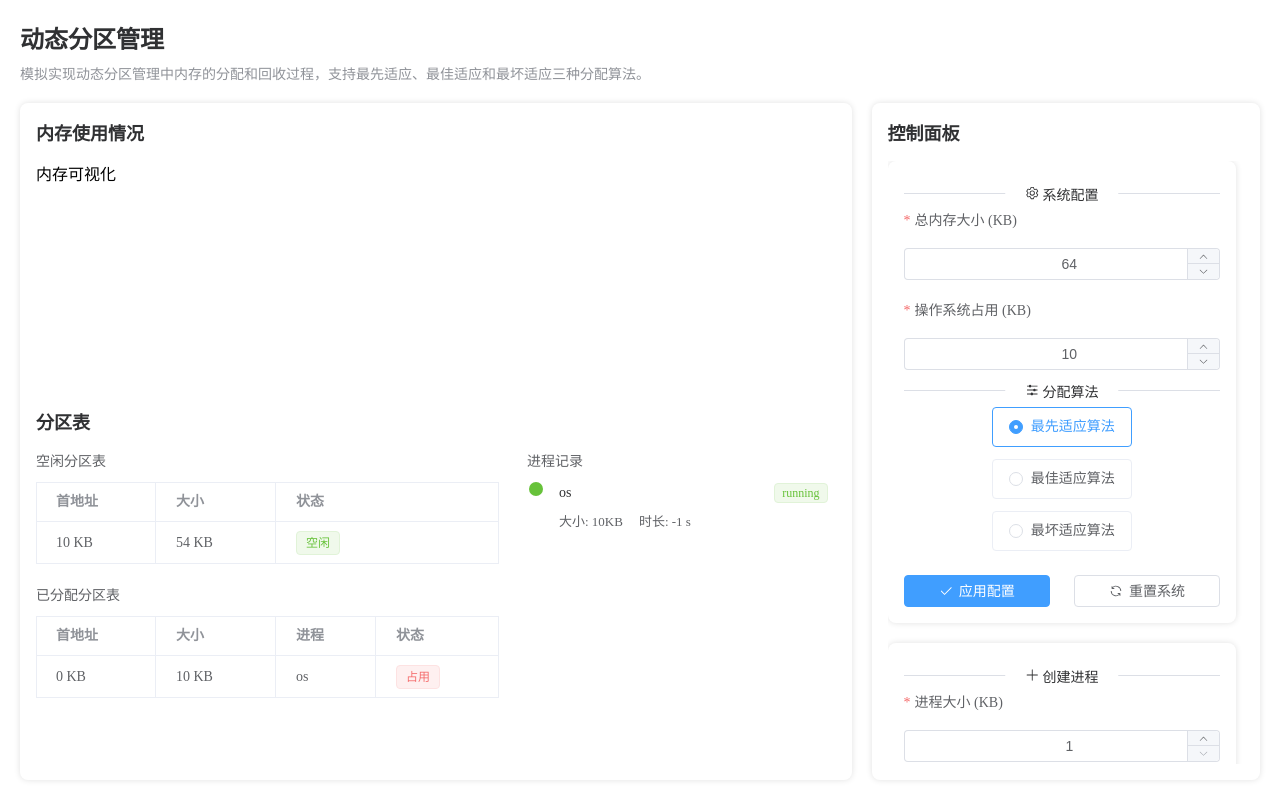
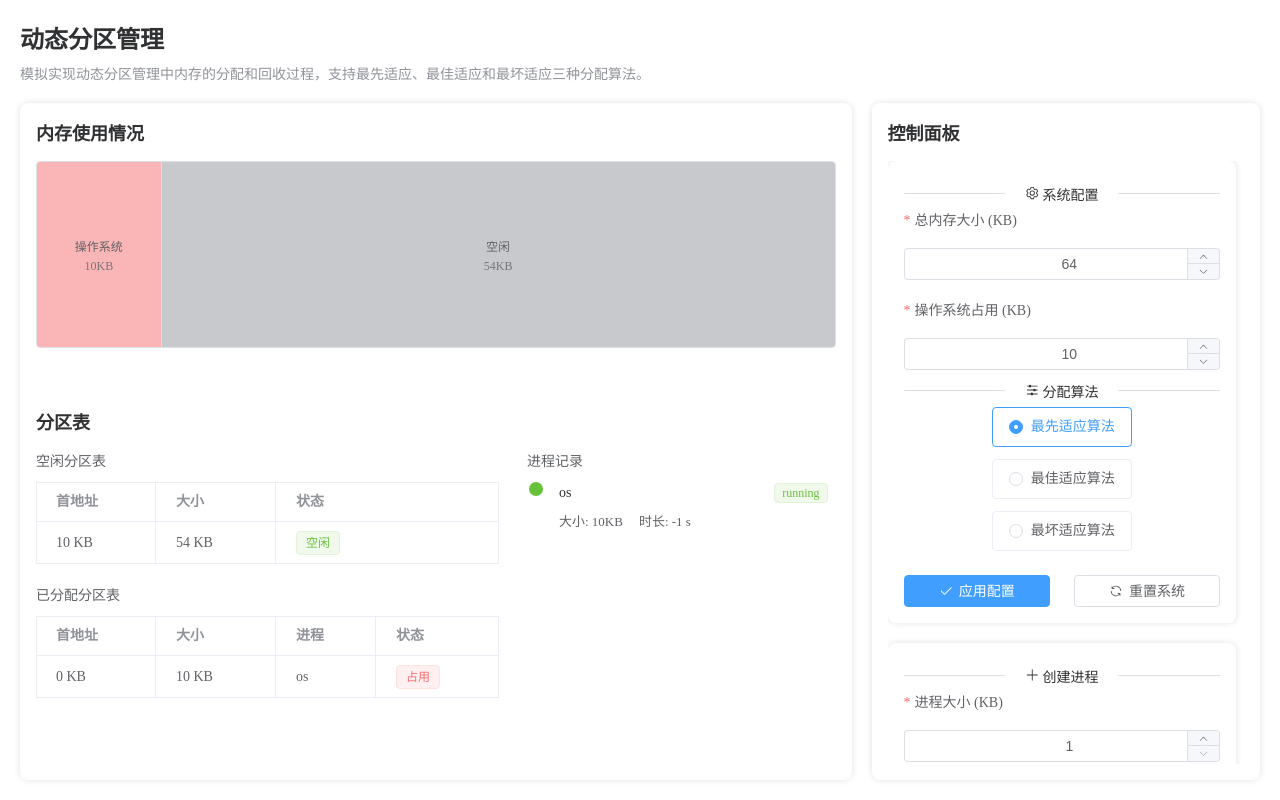
Before and after one commit to Solomon-He/Dynamic-partition-and-paging-memory-management, a Vue app: page /partition in a window 1280 px wide. Built offline with nearby package versions, Linux system fonts and the light colour scheme.

Commit message:
✨ feat: 实现内存的动态可视化展示

```diff
--- a/src/views/partition/components/MemoryVisualization.vue
+++ b/src/views/partition/components/MemoryVisualization.vue
@@ -1,5 +1,161 @@
-<script setup></script>
+<script setup>
+import { usePartitionStore } from '@/stores/partition'
+import { storeToRefs } from 'pinia'
+import { computed } from 'vue'
+
+const store = usePartitionStore()
+const { partitions } = storeToRefs(store)
+
+// 计算每个分区的百分比宽度
+const partitionWidths = computed(() => {
+  const totalMemory = store.totalMemory
+  return partitions.value.map((partition) => ({
+    ...partition,
+    width: (partition.size / totalMemory) * 100,
+  }))
+})
+
+// 获取进程名称
+const getProcessName = (processId) => {
+  if (processId === 'os') return '操作系统'
+  return processId ? processId : '空闲'
+}
+
+// 获取分区的样式
+const getPartitionStyle = (partition) => {
+  const style = {
+    width: `${partition.width}%`,
+  }
+
+  if (partition.status === 'occupied') {
+    style.backgroundColor =
+      partition.processId === 'os'
+        ? 'var(--el-color-danger-light-5)' // 操作系统使用红色
+        : 'var(--el-color-success-light-5)' // 普通进程使用绿色
+  } else {
+    style.backgroundColor = 'var(--el-color-info-light-5)' // 空闲分区使用灰色
+  }
+
+  return style
+}
+</script>
 
 <template>
-  <div>内存可视化</div>
+  <div class="memory-visualization">
+    <!-- 内存条 -->
+    <div class="memory-bar">
+      <div
+        v-for="partition in partitionWidths"
+        :key="partition.id"
+        class="partition"
+        :style="getPartitionStyle(partition)"
+      >
+        <div class="partition-info">
+          <span class="process-name">{{ getProcessName(partition.processId) }}</span>
+          <span class="size">{{ partition.size }}KB</span>
+        </div>
+      </div>
+    </div>
+
+    <!-- 图例说明 -->
+    <div class="legend">
+      <div class="legend-item">
+        <div class="color-block os"></div>
+        <span>操作系统</span>
+      </div>
+      <div class="legend-item">
+        <div class="color-block process"></div>
+        <span>进程</span>
+      </div>
+      <div class="legend-item">
+        <div class="color-block free"></div>
+        <span>空闲</span>
+      </div>
+    </div>
+  </div>
 </template>
+
+<style lang="scss" scoped>
+.memory-visualization {
+  height: 100%;
+  display: flex;
+  flex-direction: column;
+  gap: 16px;
+
+  .memory-bar {
+    flex: 1;
+    display: flex;
+    border: 1px solid var(--el-border-color);
+    border-radius: 4px;
+    overflow: hidden;
+
+    .partition {
+      height: 100%;
+      position: relative;
+      transition: all 0.3s ease;
+      min-width: 2px; // 确保非常小的分区也能看到
+
+      &:not(:last-child) {
+        border-right: 1px solid var(--el-border-color);
+      }
+
+      .partition-info {
+        position: absolute;
+        top: 50%;
+        left: 50%;
+        transform: translate(-50%, -50%);
+        text-align: center;
+        width: 100%;
+        padding: 0 4px;
+        font-size: 12px;
+        color: var(--el-text-color-regular);
+        white-space: nowrap;
+        overflow: hidden;
+        text-overflow: ellipsis;
+
+        .process-name {
+          display: block;
+          margin-bottom: 4px;
+        }
+
+        .size {
+          opacity: 0.8;
+        }
+      }
+    }
+  }
+
+  .legend {
+    display: flex;
+    gap: 16px;
+    justify-content: center;
+    padding: 8px;
+
+    .legend-item {
+      display: flex;
+      align-items: center;
+      gap: 8px;
+      font-size: 12px;
+      color: var(--el-text-color-regular);
+
+      .color-block {
+        width: 16px;
+        height: 16px;
+        border-radius: 4px;
+
+        &.os {
+          background-color: var(--el-color-danger-light-5);
+        }
+
+        &.process {
+          background-color: var(--el-color-success-light-5);
+        }
+
+        &.free {
+          background-color: var(--el-color-info-light-5);
+        }
+      }
+    }
+  }
+}
+</style>
```
